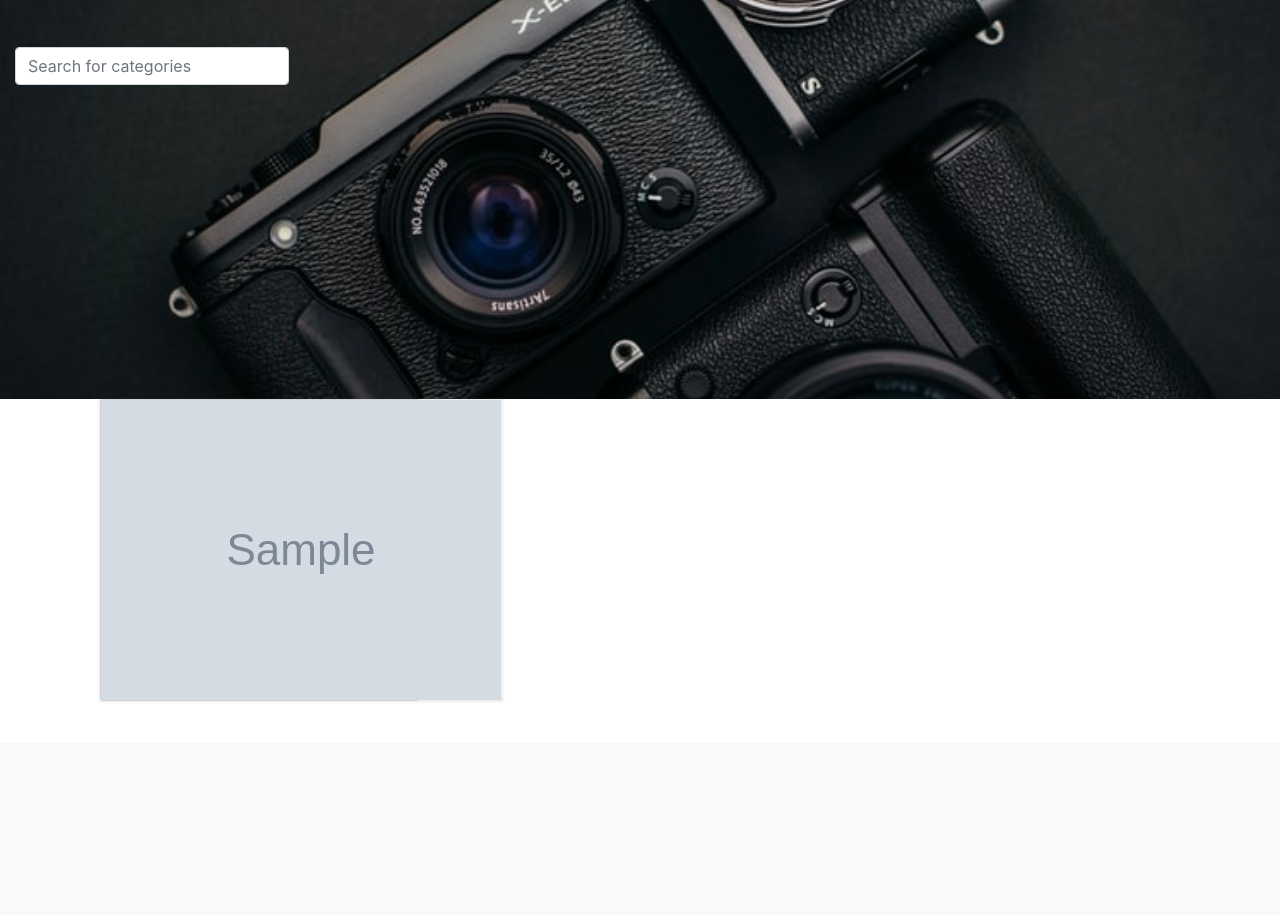
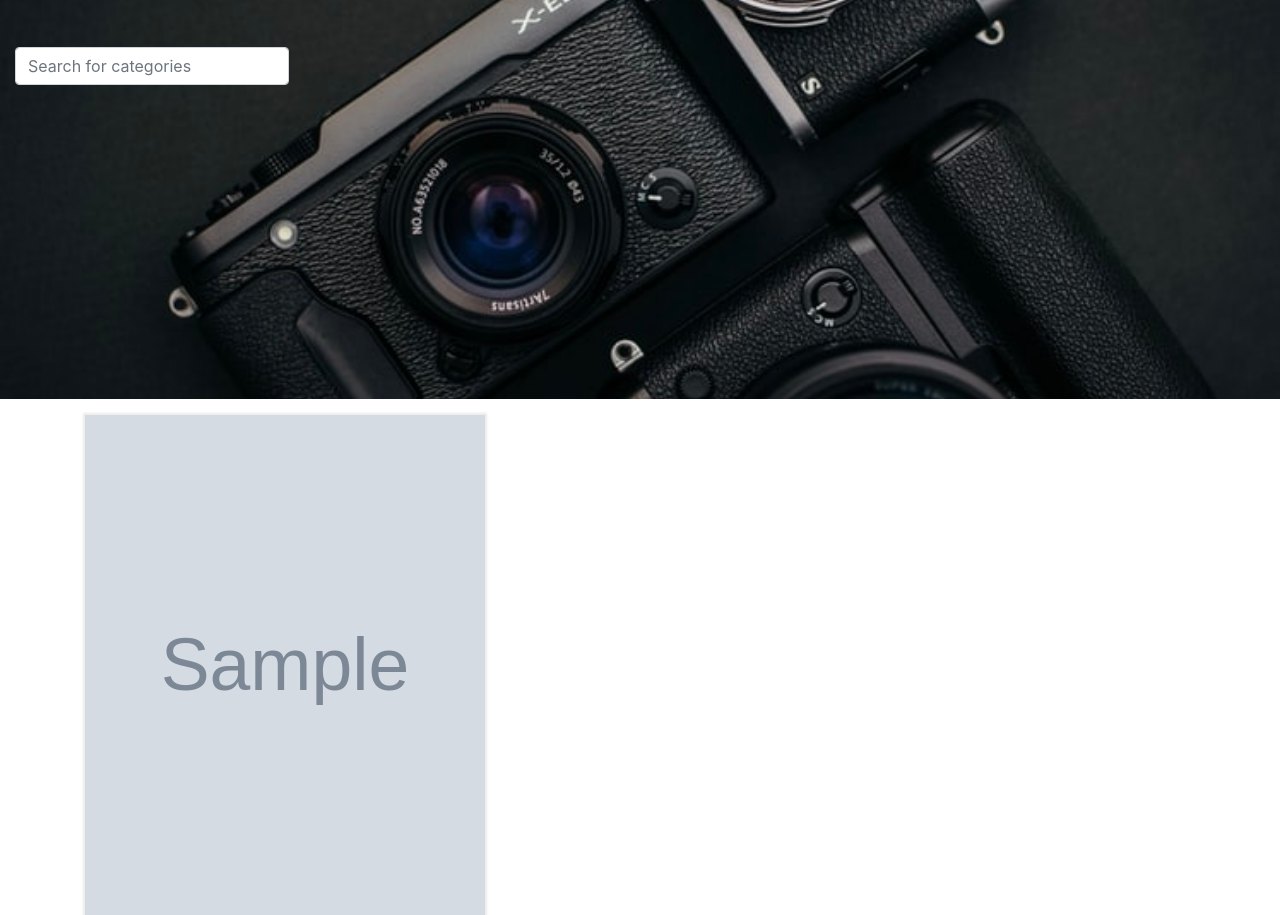
Before and after one commit to firdausa7/MY-GALLERY, a Django app: page / in a window 1280 px wide. Shown: the part 57-972 px from the top of the page. Before the commit the page ends 758 px from the top, so only its background shows below. Run offline with Django 3.2, Linux system fonts and the light colour scheme; tables that the repository leaves empty hold one stand-in row (values such as "Sample post"); grey boxes marked "Sample" are stand-in pictures; some libraries are stand-ins or nearby versions.

Commit message:
style homepage

```diff
--- a/photo/templates/home.html
+++ b/photo/templates/home.html
@@ -13,27 +13,28 @@
   </form>
 
 </div>
-<div class="container text-center">
-
-  <div class="row">
-      <div class="col-sm-4">
 <!-- IMAGES DISPLAYED HERE -->
 <div class="container">
-              <div class="card">
-                  {% if photos%}
-                  {% for photo in photos %}
+    <div class="row">
+        {% if photos%} {% for photo in photos %}
 
-                  <div class="photos">
+        <div class="col-xs-4 col-sm-6 col-lg-4">
+            <a href="{{ photo.image.url }}" data-lightbox="gallery"></p>
+
+          <img class="text-center" src="{{ photo.image.url }}" alt="Card image cap"style="box-shadow: 0px 0px 2px 2px rgba(94, 91, 91, 0.12); height:500px; width:400px;"></a>
+
+          </div>
+          {% endfor %}{% else%}
+
+        </div>
+
+    </div>
 
 
 
-                      <img src="{{ photo.image.url }}" class="img-responsive" style="box-shadow: 0px 0px 2px 2px rgba(94, 91, 91, 0.12);">
-                      </a>
 
+<h3>You have no images</h3>
 </div>
-
-                  {% endfor %} {% else%}
-                  <h3>You have no images</h3>
 </div>
 </div>
 {% endif %}
@@ -43,6 +44,8 @@
 </div>
 
 </div>
-    {% block styles%} <link rel="stylesheet" href="https://maxcdn.bootstrapcdn.com/bootstrap/4.0.0/css/bootstrap.min.css" integrity="sha384-Gn5384xqQ1aoWXA+058RXPxPg6fy4IWvTNh0E263XmFcJlSAwiGgFAW/dAiS6JXm" crossorigin="anonymous">
+{% block styles%}
+<link rel="stylesheet" href="https://maxcdn.bootstrapcdn.com/bootstrap/4.0.0/css/bootstrap.min.css"
+  integrity="sha384-Gn5384xqQ1aoWXA+058RXPxPg6fy4IWvTNh0E263XmFcJlSAwiGgFAW/dAiS6JXm" crossorigin="anonymous">
 {% endblock %}
 {% endblock %}
--- a/static/css/styles.css
+++ b/static/css/styles.css
@@ -3,4 +3,5 @@
     background-size: cover;
     height: 50vh;
     background-position: center;
+    background-attachment: fixed;
 }
```
Also changed, not shown: media/pics/1.jpeg (added), media/pics/10.jpeg (added), media/pics/12.jpeg (added), media/pics/2.jpeg (added), media/pics/8.jpeg (added), media/pics/9.jpeg (added). Lines whose indentation alone changed are shown as unchanged.
